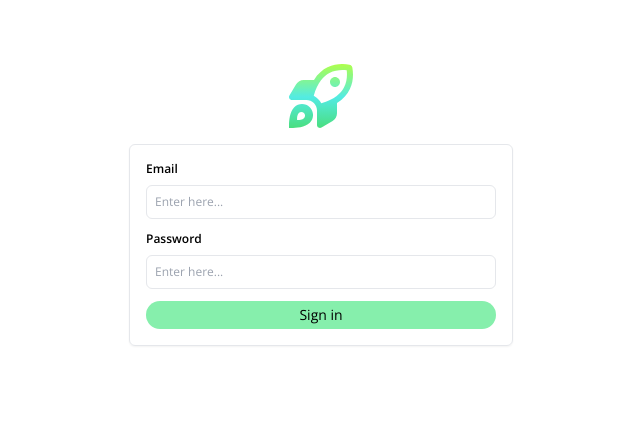
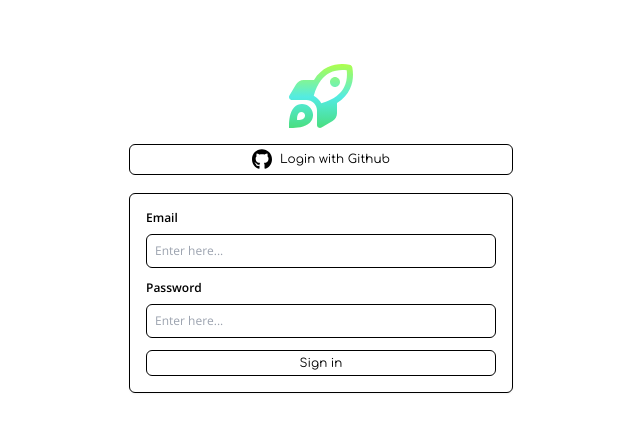
Before and after one commit to SzelamC/Tasky, a Next.js app: page /login in a window 1280 px wide. Shown: the top 432 px of the page, without its empty margins (319-959 px from the left). Built offline with nearby package versions, Linux system fonts and the light colour scheme.

Commit message:
make button component more generic

```diff
--- a/package.json
+++ b/package.json
@@ -13,13 +13,13 @@
     "@types/react": "18.2.0",
     "@types/react-dom": "18.2.1",
     "autoprefixer": "10.4.14",
+    "clsx": "^1.2.1",
     "eslint": "8.39.0",
     "eslint-config-next": "13.3.3",
     "next": "13.3.3",
     "postcss": "8.4.23",
     "react": "18.2.0",
     "react-dom": "18.2.0",
-    "react-icons": "^4.8.0",
     "tailwindcss": "3.3.2",
     "typescript": "5.0.4"
   },
--- a/src/app/login/page.tsx
+++ b/src/app/login/page.tsx
@@ -1,9 +1,8 @@
 import Button from "@/components/ui/Button";
 import SimpleInput from "@/components/ui/SimpleInput";
 
-export default function LoginPage() {
+function LoginPageIcon() {
   return (
-    <div className="mx-auto my-16 flex max-h-fit max-w-sm flex-col gap-4 text-center">
     <div>
       <svg
         xmlns="http://www.w3.org/2000/svg"
@@ -21,20 +20,43 @@
         <use href="#tasky_logo" fill="url('#icon_gradient')"></use>
       </svg>
     </div>
+  );
+}
+
+export default function LoginPage() {
+  return (
+    <div className="mx-auto my-16 flex max-h-fit max-w-sm flex-col gap-4 text-center">
+      <LoginPageIcon />
+      <div>
+        <Button
+          size="xs"
+          color="primary"
+          variants="contained"
+          icon={
+            <svg
+              xmlns="http://www.w3.org/2000/svg"
+              viewBox="0 0 496 512"
+              className="w-5"
+            >
+              <path d="M165.9 397.4c0 2-2.3 3.6-5.2 3.6-3.3.3-5.6-1.3-5.6-3.6 0-2 2.3-3.6 5.2-3.6 3-.3 5.6 1.3 5.6 3.6zm-31.1-4.5c-.7 2 1.3 4.3 4.3 4.9 2.6 1 5.6 0 6.2-2s-1.3-4.3-4.3-5.2c-2.6-.7-5.5.3-6.2 2.3zm44.2-1.7c-2.9.7-4.9 2.6-4.6 4.9.3 2 2.9 3.3 5.9 2.6 2.9-.7 4.9-2.6 4.6-4.6-.3-1.9-3-3.2-5.9-2.9zM244.8 8C106.1 8 0 113.3 0 252c0 110.9 69.8 205.8 169.5 239.2 12.8 2.3 17.3-5.6 17.3-12.1 0-6.2-.3-40.4-.3-61.4 0 0-70 15-84.7-29.8 0 0-11.4-29.1-27.8-36.6 0 0-22.9-15.7 1.6-15.4 0 0 24.9 2 38.6 25.8 21.9 38.6 58.6 27.5 72.9 20.9 2.3-16 8.8-27.1 16-33.7-55.9-6.2-112.3-14.3-112.3-110.5 0-27.5 7.6-41.3 23.6-58.9-2.6-6.5-11.1-33.3 2.6-67.9 20.9-6.5 69 27 69 27 20-5.6 41.5-8.5 62.8-8.5s42.8 2.9 62.8 8.5c0 0 48.1-33.6 69-27 13.7 34.7 5.2 61.4 2.6 67.9 16 17.7 25.8 31.5 25.8 58.9 0 96.5-58.9 104.2-114.8 110.5 9.2 7.9 17 22.9 17 46.4 0 33.7-.3 75.4-.3 83.6 0 6.5 4.6 14.4 17.3 12.1C428.2 457.8 496 362.9 496 252 496 113.3 383.5 8 244.8 8zM97.2 352.9c-1.3 1-1 3.3.7 5.2 1.6 1.6 3.9 2.3 5.2 1 1.3-1 1-3.3-.7-5.2-1.6-1.6-3.9-2.3-5.2-1zm-10.8-8.1c-.7 1.3.3 2.9 2.3 3.9 1.6 1 3.6.7 4.3-.7.7-1.3-.3-2.9-2.3-3.9-2-.6-3.6-.3-4.3.7zm32.4 35.6c-1.6 1.3-1 4.3 1.3 6.2 2.3 2.3 5.2 2.6 6.5 1 1.3-1.3.7-4.3-1.3-6.2-2.2-2.3-5.2-2.6-6.5-1zm-11.4-14.7c-1.6 1-1.6 3.6 0 5.9 1.6 2.3 4.3 3.3 5.6 2.3 1.6-1.3 1.6-3.9 0-6.2-1.4-2.3-4-3.3-5.6-2z" />
+            </svg>
+          }
+        >
+          Login with Github
+        </Button>
+      </div>
       <div className="rounded-md border border-gray-200 p-4 shadow-sm">
         <SimpleInput
           label="Email"
           placeholder="Enter here..."
-          className="w-full rounded-md border border-gray-200 bg-white p-2 text-xs outline-none focus:border-green-300"
+          className="w-full rounded-md border border-gray-200 bg-white p-2 text-xs outline-none focus:border-green-400 focus:ring-2 focus:ring-green-300 focus:ring-opacity-20"
         />
         <SimpleInput
           label="Password"
           placeholder="Enter here..."
-          className="w-full rounded-md border border-gray-200 bg-white p-2 text-xs outline-none focus:border-green-300"
+          className="w-full rounded-md border border-gray-200 bg-white p-2 text-xs outline-none focus:border-green-400 focus:ring-2 focus:ring-green-300 focus:ring-opacity-20"
         />
-        <Button className="w-full rounded-3xl py-1 bg-green-300 font-open-sans text-sm hover:bg-green-400 active:bg-green-500">
-          Sign in
-        </Button>
+        <Button>Sign in</Button>
       </div>
     </div>
   );
--- a/src/components/ui/Button.tsx
+++ b/src/components/ui/Button.tsx
@@ -1,13 +1,39 @@
+import clsx from "clsx";
 import { HTMLAttributes } from "react";
 
 type ButtonProps = {
+  color?: "primary" | "secondary" | "danger" | "success" | "warning";
+  size?: "xs" | "sm" | "md" | "lg";
+  variants?: "contained" | "outlined" | "ghost";
+  fullWidth?: boolean;
   children: React.ReactNode;
-  className?: string;
+  icon?: React.ReactNode;
 } & HTMLAttributes<HTMLButtonElement>;
 
-export default function Button({ children, className, ...props }: ButtonProps) {
+export default function Button({
+  size = "xs",
+  color,
+  variants,
+  fullWidth,
+  children,
+  icon,
+  ...props
+}: ButtonProps) {
   return (
-    <button className={className} {...props}>
+    <button
+      className={clsx(
+        "w-full rounded-md border border-gray-200 transition-colors duration-300",
+        {
+          "inline-flex items-center justify-center gap-2": icon,
+          "px-2 py-1 text-xs": size === "xs",
+          "px-3 py-2 text-sm": size === "sm",
+          "px-4 py-3 text-base": size === "md",
+          "px-5 py-4 text-lg": size === "lg",
+        }
+      )}
+      {...props}
+    >
+      <span>{icon}</span>
       {children}
     </button>
   );
--- a/tailwind.config.js
+++ b/tailwind.config.js
@@ -8,6 +8,17 @@
     "./src/app/**/*.{js,ts,jsx,tsx,mdx}",
   ],
   theme: {
+    colors: {
+      blue: "#1fb6ff",
+      purple: "#7e5bef",
+      pink: "#ff49db",
+      orange: "#ff7849",
+      green: "#13ce66",
+      yellow: "#ffc82c",
+      "gray-dark": "#273444",
+      gray: "#8492a6",
+      "gray-light": "#d3dce6",
+    },
     extend: {
       backgroundImage: {
         "homepage-pattern": "url('/homepage_bg.svg')",
```
Also changed, not shown: 1 other file (tests, documents, lock files or other folders). Lines whose indentation alone changed are shown as unchanged.
